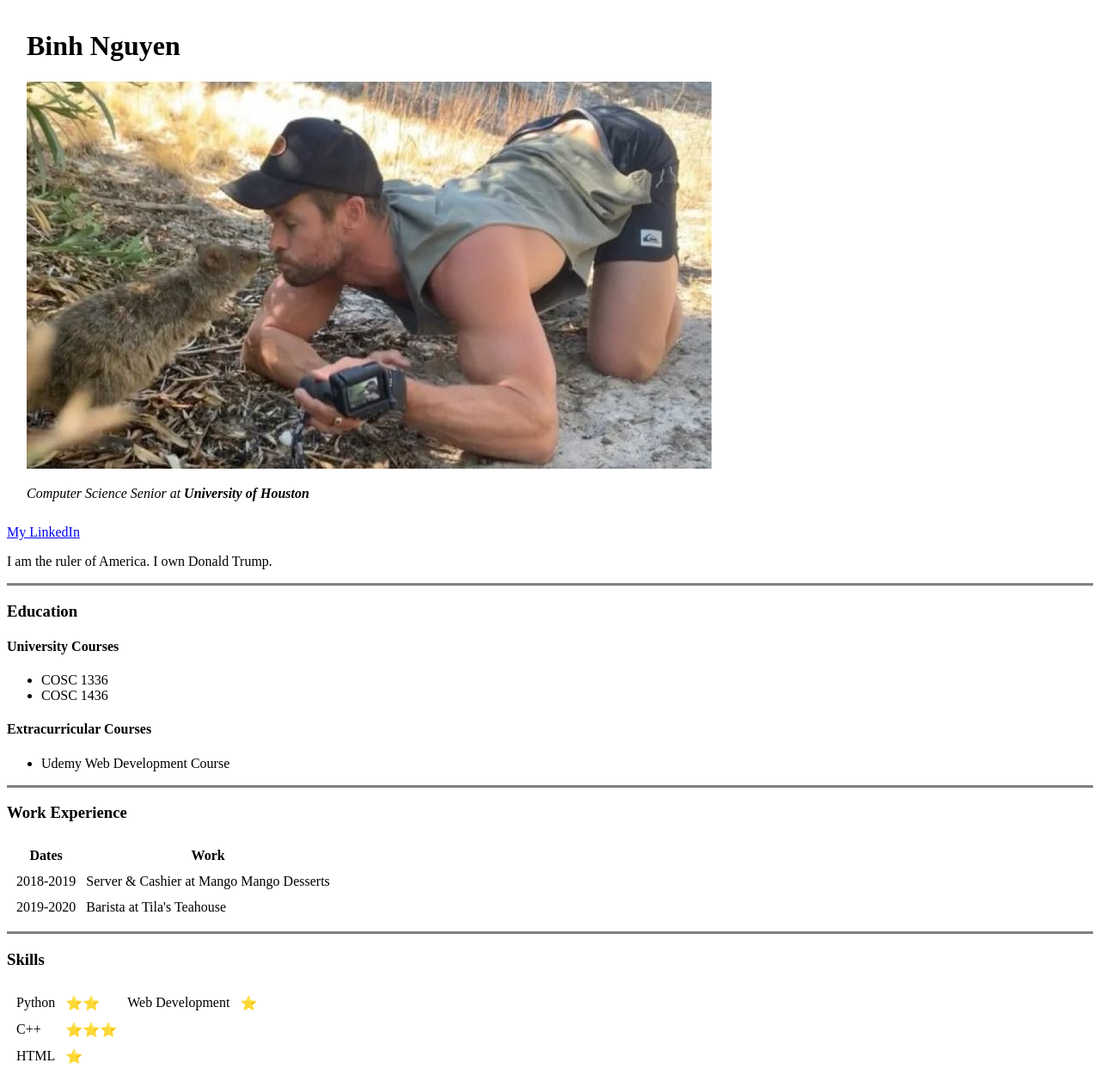
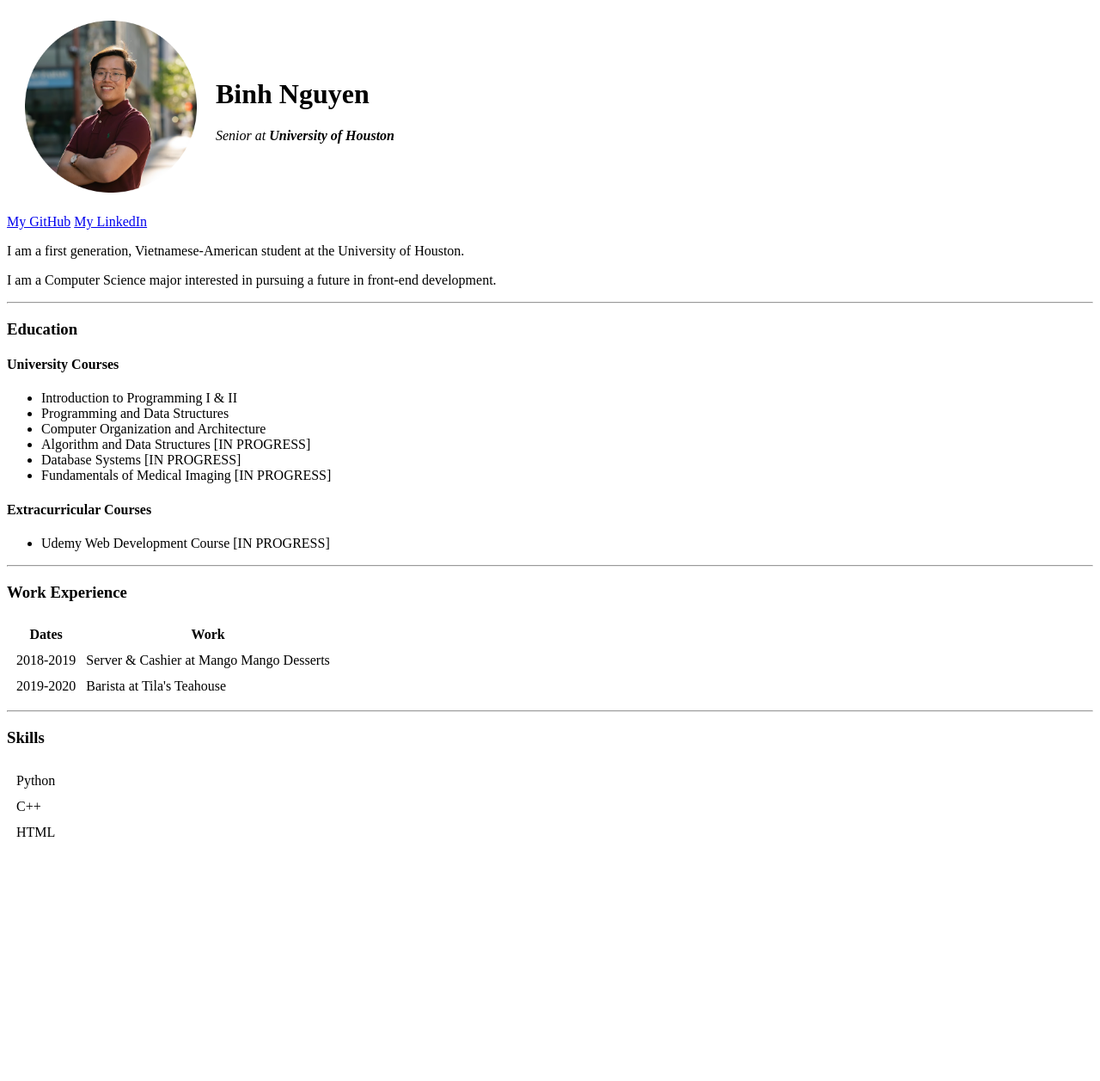
Before and after one commit to nguyenbinh-exe/cv, a plain HTML site: page index.html in a window 1280 px wide. Shown: the part 5-1262 px from the top of the page at 86% size. After the commit the page ends 1001 px from the top, so only its background shows below. Drawn offline with Linux system fonts and the light colour scheme.

Commit message:
Add files via upload

```diff
--- a/index.html
+++ b/index.html
@@ -3,34 +3,41 @@
   <head>
     <meta charset="utf-8">
     <title>The Amazing Binh Nguyen</title>
+    <link rel="stylesheet" href="css/styles.css">
   </head>
 
   <body>
-    <table cellspacing="10">
+
+    <table cellspacing="20">
       <tr>
-        <td><img src="" alt=""></td>
+        <td><img id="PFP" src="pfp.png" alt="Binh Nguyen Photo" width="200"></td>
         <td><h1>Binh Nguyen</h1>
-        <img src="thorsquirrel.JPG" alt="Chris Hemsworth Squirrel" width="">
-        <p><em>Computer Science Senior at <strong>University of Houston</strong></em></p>
+
+        <p><em>Senior at <strong>University of Houston</strong></em></p>
         </td>
       </tr>
     </table>
-
-    <a href="https://www.youtube.com/watch?v=dQw4w9WgXcQ">My LinkedIn</a>
-    <p>I am the ruler of America. I own Donald Trump.</p>
-    <hr size="3" noshade>
+    <a href="https://github.com/nguyenbinh-exe">My GitHub</a>
+    <a href="https://www.linkedin.com/in/binh-nguyen-b607a024b/">My LinkedIn</a>
+    <p>I am a first generation, Vietnamese-American student at the University of Houston.</p>
+    <p>I am a Computer Science major interested in pursuing a future in front-end development.</p>
+    <hr>
     <h3>Education</h3>
     <h4>University Courses</h4>
     <ul>
-      <li>COSC 1336</li>
-      <li>COSC 1436</li>
+      <li>Introduction to Programming I & II</li>
+      <li>Programming and Data Structures</li>
+      <li>Computer Organization and Architecture</li>
+      <li>Algorithm and Data Structures [IN PROGRESS]</li>
+      <li>Database Systems [IN PROGRESS]</li>
+      <li>Fundamentals of Medical Imaging [IN PROGRESS]</li>
     </ul>
     <h4>Extracurricular Courses</h4>
     <ul>
-      <li>Udemy Web Development Course</li>
+      <li>Udemy Web Development Course [IN PROGRESS]</li>
     </ul>
 
-    <hr size="3" noshade>
+    <hr>
     <h3>Work Experience</h3>
     <table cellspacing="10">
       <thead>
@@ -51,23 +58,18 @@
       </tbody>
     </table>
     <!-- For Practice -->
-    <hr size="3" noshade>
+    <hr>
 
     <h3>Skills</h3>
     <table cellspacing="10">
       <tr>
         <td>Python</td>
-        <td>⭐⭐</td>
-        <td>Web Development</td>
-        <td>⭐</td>
       </tr>
       <tr>
         <td>C++</td>
-        <td>⭐⭐⭐</td>
       </tr>
       <tr>
         <td>HTML</td>
-        <td>⭐</td>
       </tr>
 
     </table>
```
Also changed, not shown: pfp.png (added).
